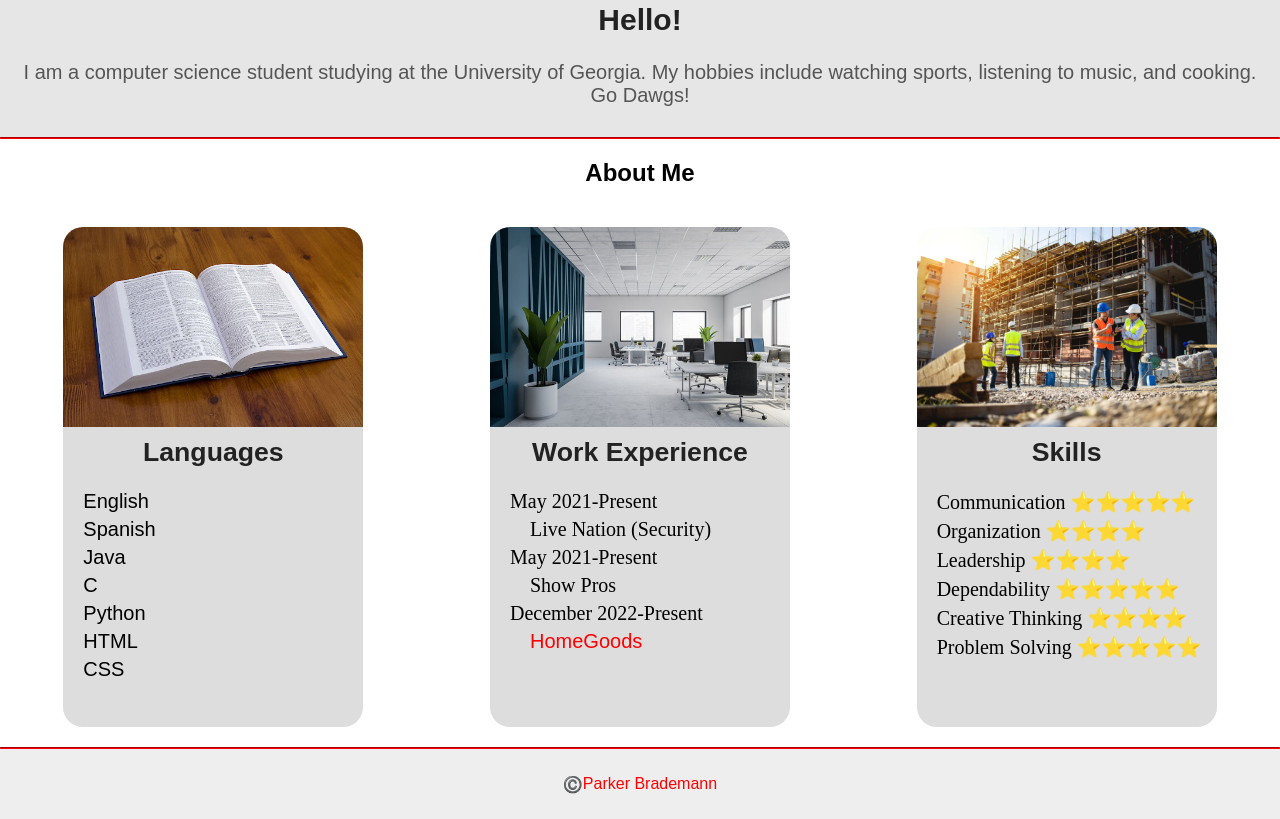
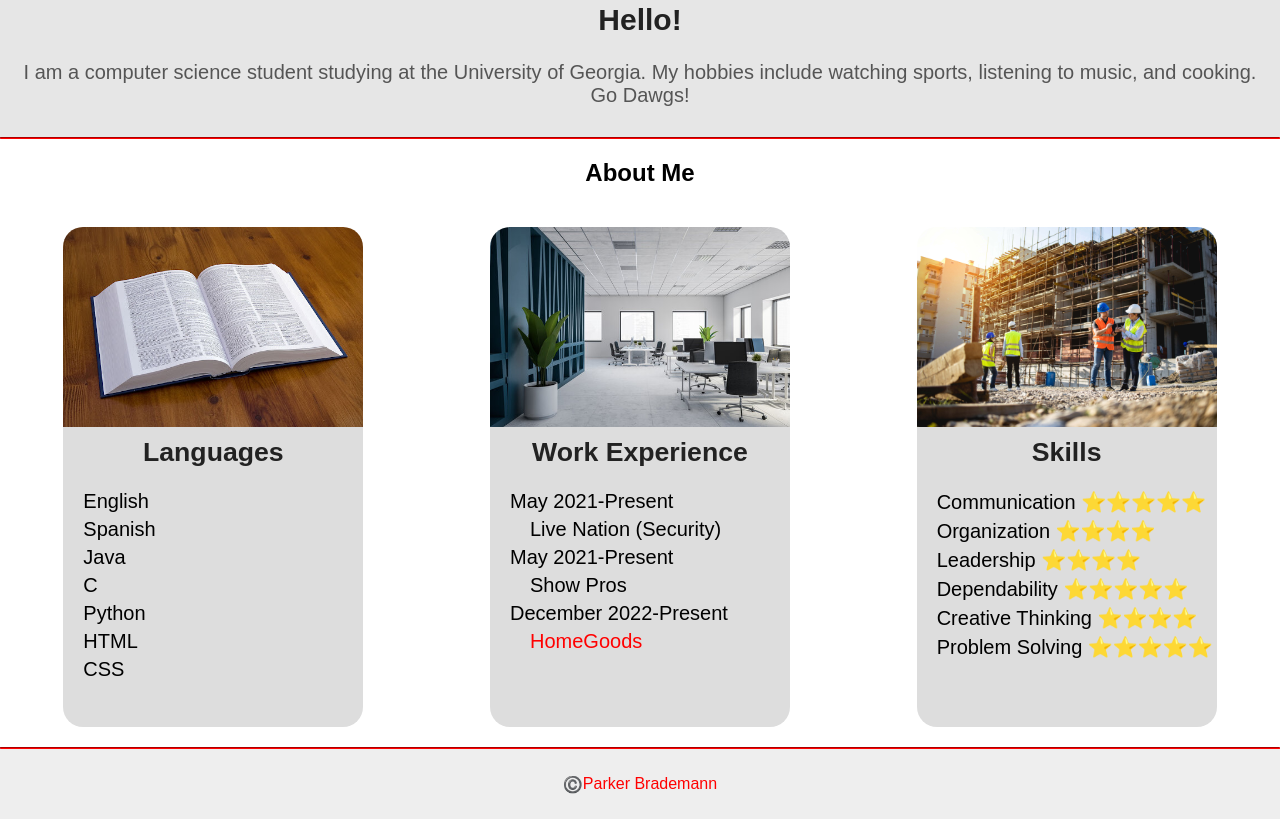
Before and after one commit to thinvanadium903/personal-cv, a plain HTML site: page index.html in a window 1280 px wide. Shown: the part 1109-1928 px from the top of the page. Drawn offline with Linux system fonts and the light colour scheme; a web font is replaced by a local one.

Commit message:
Update style.css
dl, dt, dd, form attributes updated to have sans-serif formatting

```diff
--- a/css/style.css
+++ b/css/style.css
@@ -2,7 +2,7 @@ body {
     margin: 0px;
 }
 
-h1, h2, h3, p, li, ul, ol, a {
+h1, h2, h3, p, li, ul, ol, a, dd, dl, dt, form {
     font-family: sans-serif
 }
 
```
